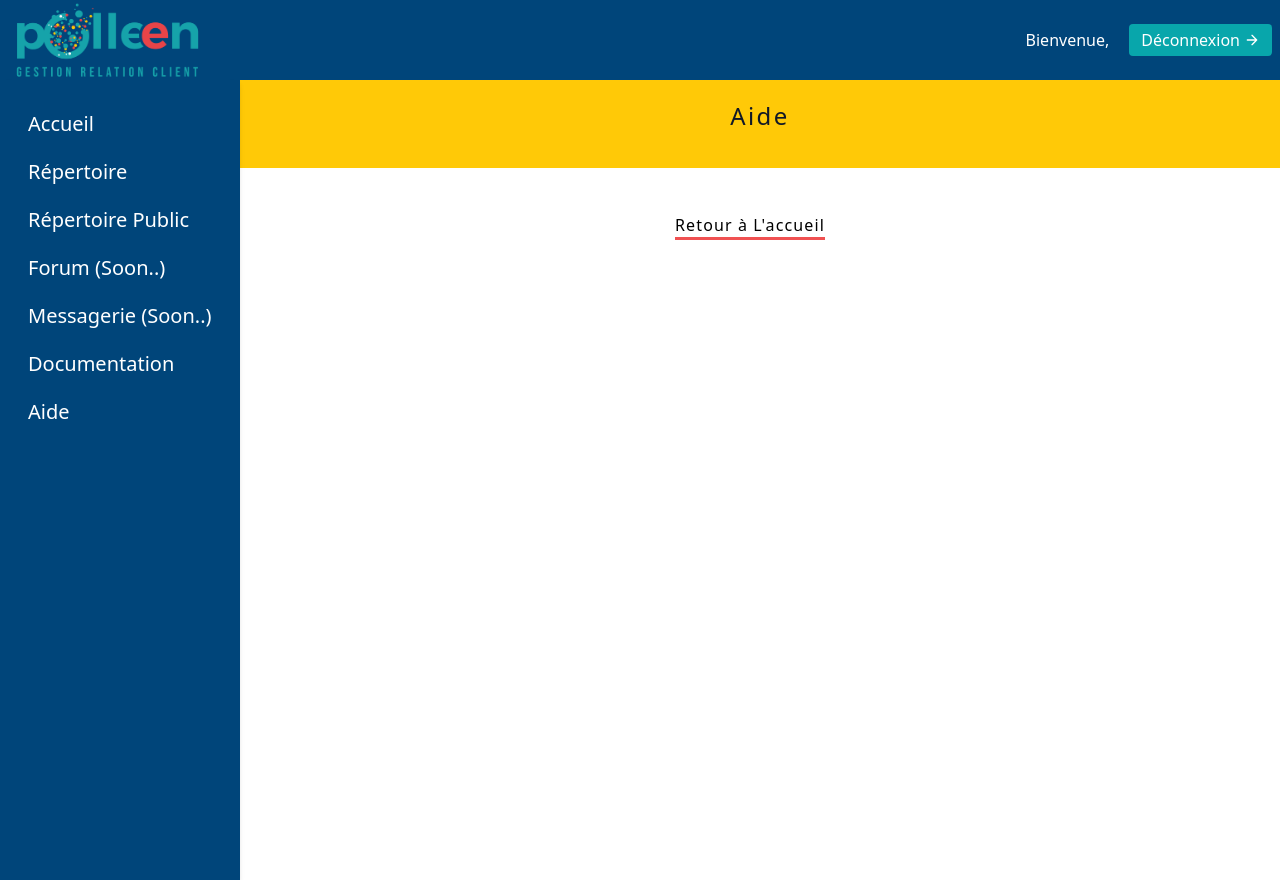
After one commit to mickaelrebeau/Polleen, a Django app: page /aide/ in a window 1280 px wide. The commit adds this page. Run offline with Django 4.2, Linux system fonts and the light colour scheme; some libraries are stand-ins or nearby versions.

Commit message:
Polleen commit 8.7.3

```diff
--- a/Polleen/urls.py
+++ b/Polleen/urls.py
@@ -5,10 +5,11 @@ from django.contrib.auth.views import LoginView, PasswordResetView, PasswordRese
     PasswordResetCompleteView
 from django.urls import path, include
 
-from leads.views import HomePageView, SignupView
+from leads.views import HelpPageView, SignupView, HomePageView
 
 urlpatterns = [
     path('', HomePageView.as_view(), name='home'),
+    path('aide/', HelpPageView.as_view(), name='aide'),
     path('admin/', admin.site.urls),
     path('leads/', include('leads.urls', namespace="leads")),
     path('agents/', include('agents.urls', namespace="agents")),
--- a/leads/views.py
+++ b/leads/views.py
@@ -12,6 +12,10 @@ from .forms import LeadModelForm, CustomUserCreationForm, AssignAgentForm, LeadC
 
 class HomePageView(TemplateView):
     template_name = 'accueil.html'
+
+
+class HelpPageView(TemplateView):
+    template_name = 'aide.html'
 
 
 class LeadListView(LoginRequiredMixin, ListView):
--- /dev/null
+++ b/templates/aide.html
@@ -0,0 +1,22 @@
+{% extends "bas3.html"%}
+{% load static %}
+{% load tailwind_filters %}
+
+{% block content %}
+<section class="pl-60 pb-24">
+  <nav class="md:ml-auto md:mr-auto pt-5 pb-5 flex flex-wrap items-center text-base justify-center pollen3">
+    <h1 class="text-2xl font-medium title-font mb-4 text-gray-900 tracking-widest">Aide</h1>
+  </nav>
+  <nav class="md:ml-auto md:mr-auto pt-5 pb-5 flex flex-wrap items-center text-base justify-center">
+    <section class="frame mr-5">
+      <a href="{% url 'home' %}">
+        <span class="text">Retour à L'accueil</span>
+        <span class="line -right"></span>
+        <span class="line -top"></span>
+        <span class="line -left"></span>
+        <span class="line -bottom"></span>
+      </a>
+    </section>
+  </nav>
+</section>
+{% endblock %}
--- a/templates/sidenav.html
+++ b/templates/sidenav.html
@@ -11,7 +11,7 @@
     </li>
     {% if request.user.is_agent %}
     <li class="relative">
-      <a href="{% url 'agents:agents_list' %}" class="flex items-center text-xl py-4 px-6 h-12 overflow-hidden text-white text-ellipsis whitespace-nowrap rounded hover:text-gray-900 hover:bg-gray-100 transition duration-300 ease-in-out" href="#!" data-mdb-ripple="true" data-mdb-ripple-color="dark">Administrateurs</a>
+      <a href="{% url 'agents:agents_list' %}" class="flex items-center text-xl py-4 px-6 h-12 overflow-hidden text-white text-ellipsis whitespace-nowrap rounded hover:text-gray-900 hover:bg-gray-100 transition duration-300 ease-in-out" data-mdb-ripple="true" data-mdb-ripple-color="dark">Administrateurs</a>
     </li>
     {% endif %}
     <li class="relative">
@@ -22,7 +22,7 @@
     </li>
     {% if request.user.is_agent %}
     <li class="relative">
-      <a href="{% url 'ia:ia' %}" class="flex items-center text-xl py-4 px-6 h-12 overflow-hidden text-white text-ellipsis whitespace-nowrap rounded hover:text-gray-900 hover:bg-gray-100 transition duration-300 ease-in-out" href="#!" data-mdb-ripple="true" data-mdb-ripple-color="dark">Contact recommander</a>
+      <a href="{% url 'ia:ia' %}" class="flex items-center text-xl py-4 px-6 h-12 overflow-hidden text-white text-ellipsis whitespace-nowrap rounded hover:text-gray-900 hover:bg-gray-100 transition duration-300 ease-in-out" data-mdb-ripple="true" data-mdb-ripple-color="dark">Contact recommander</a>
     </li>
     {% endif %}
     <li class="relative">
@@ -32,7 +32,10 @@
       <a class="flex items-center text-xl py-4 px-6 h-12 overflow-hidden text-white text-ellipsis whitespace-nowrap rounded hover:text-gray-900 hover:bg-gray-100 transition duration-300 ease-in-out" href="#!" data-mdb-ripple="true" data-mdb-ripple-color="dark">Messagerie (Soon..)</a>
     </li>
     <li class="relative">
-      <a href="{% url 'docs:docs_list' %}" class="flex items-center text-xl py-4 px-6 h-12 overflow-hidden text-white text-ellipsis whitespace-nowrap rounded hover:text-gray-900 hover:bg-gray-100 transition duration-300 ease-in-out" href="#!" data-mdb-ripple="true" data-mdb-ripple-color="dark">Documentation</a>
+      <a href="{% url 'docs:docs_list' %}" class="flex items-center text-xl py-4 px-6 h-12 overflow-hidden text-white text-ellipsis whitespace-nowrap rounded hover:text-gray-900 hover:bg-gray-100 transition duration-300 ease-in-out" data-mdb-ripple="true" data-mdb-ripple-color="dark">Documentation</a>
+    </li>
+    <li class="relative">
+      <a href="{% url 'aide' %}" class="flex items-center text-xl py-4 px-6 h-12 overflow-hidden text-white text-ellipsis whitespace-nowrap rounded hover:text-gray-900 hover:bg-gray-100 transition duration-300 ease-in-out" data-mdb-ripple="true" data-mdb-ripple-color="dark">Aide</a>
     </li>
   </ul>
 </div>
```
